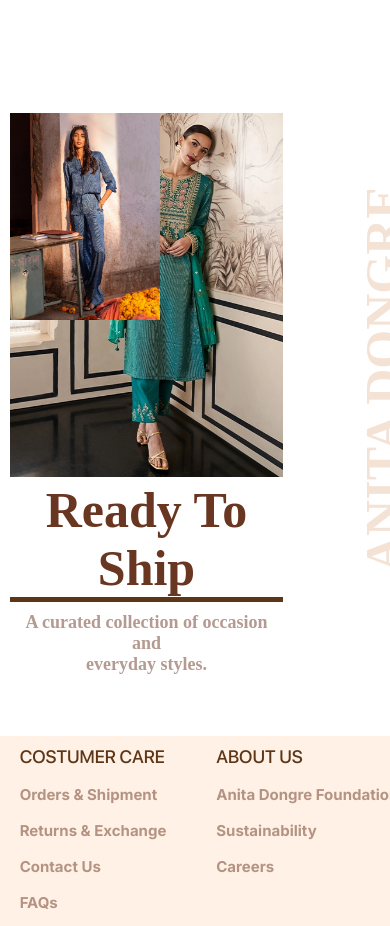
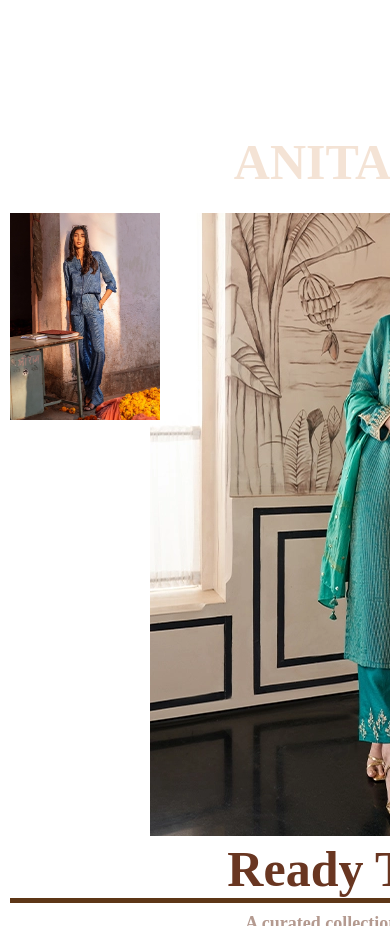
Before and after one commit to MatkovskyA/FH-Anita-Dongre, a plain HTML site: page index.html in a window 390 px wide. Shown: the part 3903-4829 px from the top of the page. Drawn offline with nearby package versions, Linux system fonts and the light colour scheme; a web font is replaced by a local one.

Commit message:
Адаптив блока Anita Dongre

```diff
--- a/style/slider.css
+++ b/style/slider.css
@@ -474,4 +474,28 @@
         left: -30px;
         bottom: -100px;
     }
+
+    .anita__dongre_inner {
+        display: block;
+        position: relative;
+        margin-top: 100px;
+    }
+
+    .designer__name {
+        position: absolute;
+        top: -80px;
+        left: 30%;
+    }
+
+    .name {
+        transform: rotate(0deg);
+        margin-top: 0;
+    }
+
+    .ready__to_ship {
+        margin-bottom: 20px;
+    }
+
+
+
 }
```
